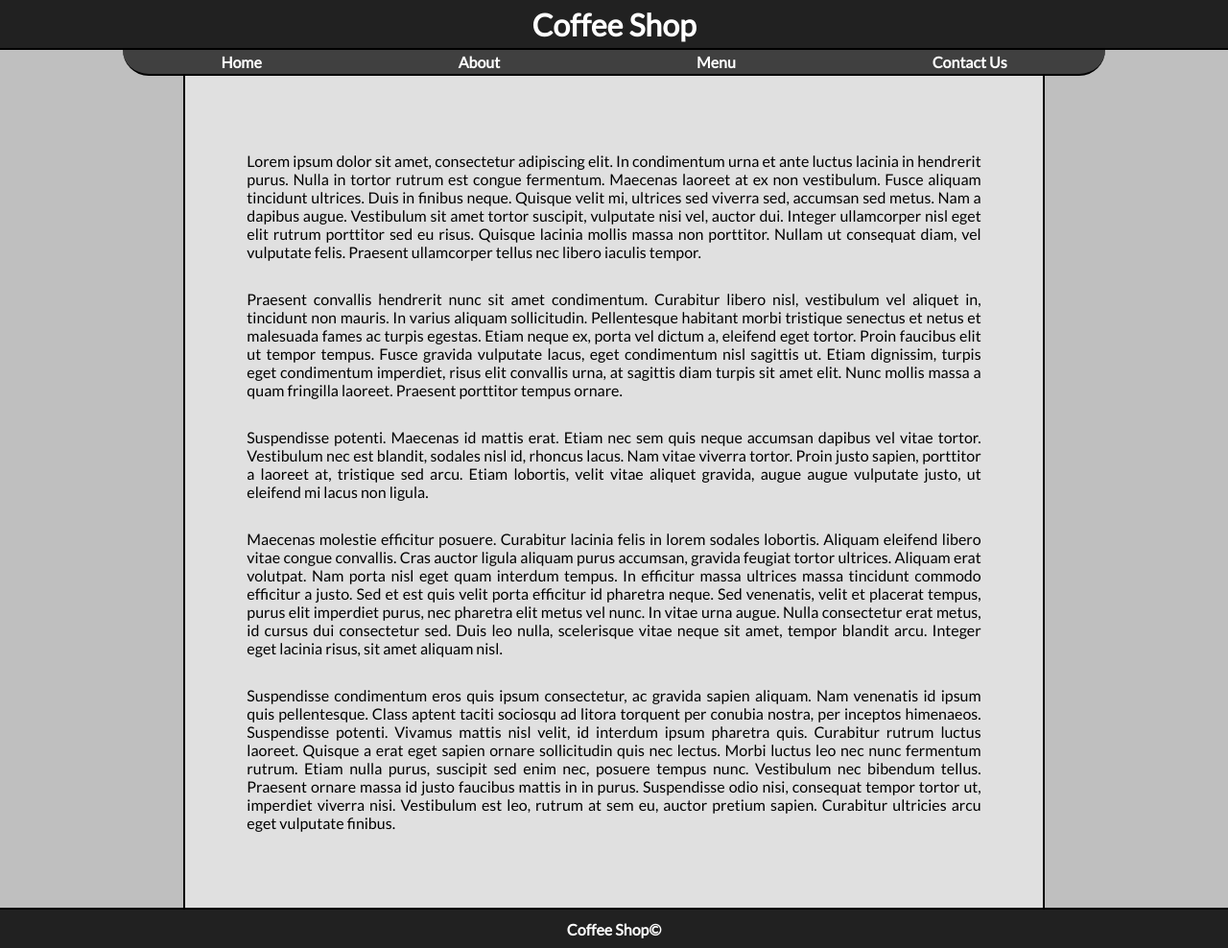
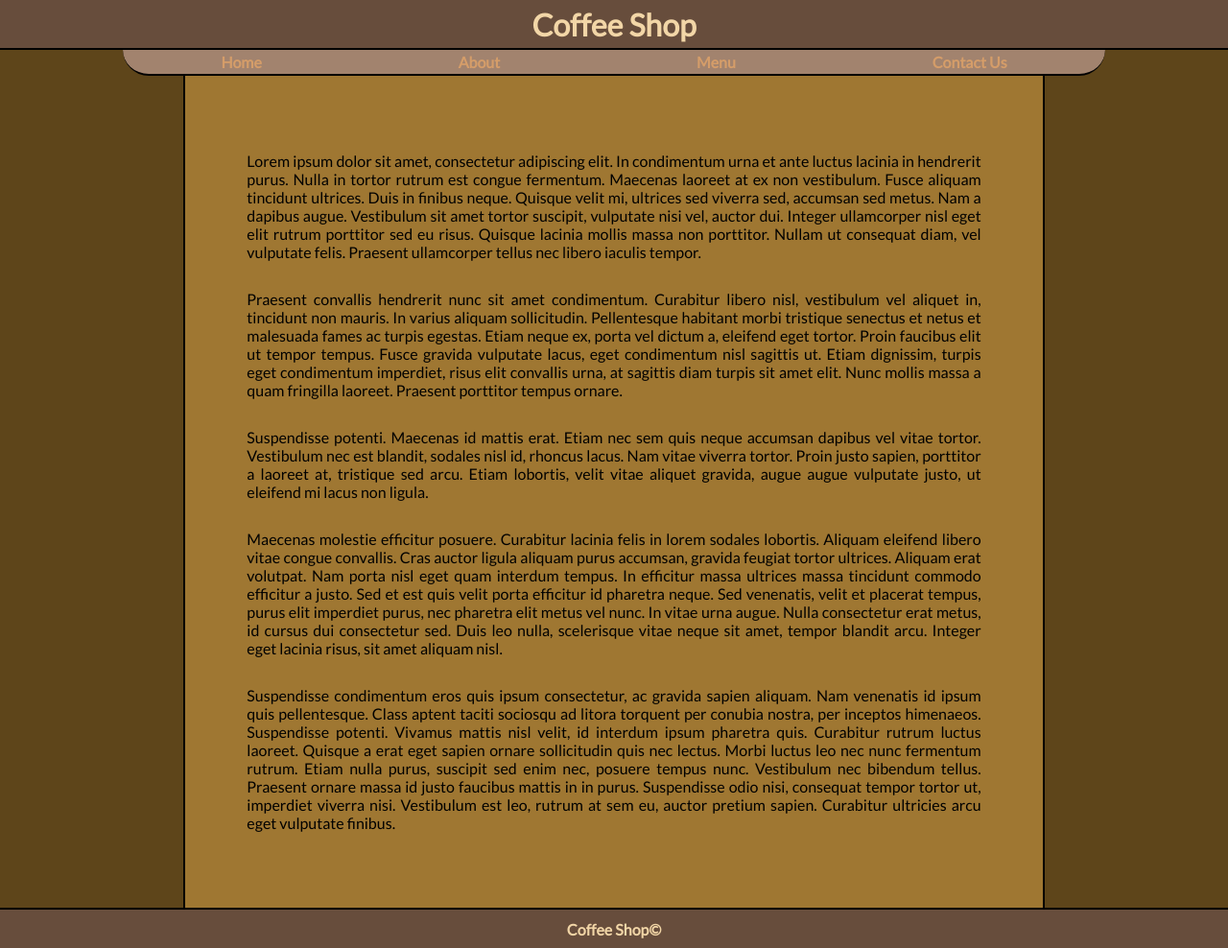
Before and after one commit to brodriguez8774/CS3500GroupProject, a PHP site: page / in a window 1280 px wide. Shown: the whole page at 96% size. Run offline with PHP 8.4, Linux system fonts and the light colour scheme.

Commit message:
Added a color pallet, added to the todo list

```diff
--- a/WebSite/static/css/base.css
+++ b/WebSite/static/css/base.css
@@ -46,7 +46,7 @@ main {
   width: 100%; }
 
 body {
-  background-color: #bfbfbf; }
+  background-color: #5E451A; }
 
 header {
   border-bottom: 2px solid #000; }
@@ -68,10 +68,10 @@ header .login {
   width: 10%; }
 
 header {
-  color: #fff; }
+  color: #F2D6A7; }
 
 header {
-  background-color: #212121; }
+  background-color: #674d3c; }
 
 footer {
   display: flex;
@@ -81,10 +81,10 @@ footer {
 
 footer {
   font-weight: bold;
-  color: #fff; }
+  color: #F2D6A7; }
 
 footer {
-  background-color: #212121;
+  background-color: #674d3c;
   border-top: 2px solid #000; }
 
 nav {
@@ -111,15 +111,12 @@ nav li li {
   display: none; }
 
 nav {
-  color: #fff; }
+  color: #D59D69; }
 
 nav li {
   font-weight: bold; }
 nav a {
-  color: #fff;
-  text-decoration: none; }
-nav a:visited {
-  color: #fff;
+  color: #D59D69;
   text-decoration: none; }
 nav a:hover {
   text-decoration: underline; }
@@ -128,7 +125,7 @@ nav li ul {
   flex-direction: column; }
 
 nav {
-  background-color: #404040; }
+  background-color: #a2836e; }
 
 nav li {
   list-style-type: none; }
@@ -153,7 +150,7 @@ main p {
   text-align: justify; }
 
 main #content {
-  background-color: #e0e0e0;
+  background-color: #9F7732;
   border-right: 2px solid #000;
   border-left: 2px solid #000; }
 
--- a/WebSite/static/css/sass/_body.scss
+++ b/WebSite/static/css/sass/_body.scss
@@ -111,7 +111,7 @@ main {
 //**************************************************
 
 body {
-    background-color: $color-greyLight;
+    background-color: #5E451A;
 }
 
 header {
--- a/WebSite/static/css/sass/_content.scss
+++ b/WebSite/static/css/sass/_content.scss
@@ -143,7 +143,7 @@ main {
 main {
 
     #content {
-        background-color: $color-greyLightMore;
+        background-color: #9F7732;
         //background-color: $color-white;
 
         border-right: 2px solid $color-black;
--- a/WebSite/static/css/sass/_footer.scss
+++ b/WebSite/static/css/sass/_footer.scss
@@ -60,7 +60,7 @@ footer {
 footer {
     font-weight: bold;
 
-    color: $color-white;
+    color: #F2D6A7;
 }
 
 //**************************************************
@@ -96,7 +96,7 @@ footer {
 //**************************************************
 
 footer {
-    background-color: $color-greyDarkMore;
+    background-color: #674d3c;
 
     border-top: 2px solid $color-black;
 }
--- a/WebSite/static/css/sass/_header.scss
+++ b/WebSite/static/css/sass/_header.scss
@@ -69,7 +69,7 @@ header {
 //**************************************************
 
 header {
-    color: $color-white;
+    color: #F2D6A7;
 }
 
 //**************************************************
@@ -105,7 +105,7 @@ header {
 //**************************************************
 
 header {
-    background-color: $color-greyDarkMore;
+    background-color: #674d3c;
 }
 
 //**************************************************
--- a/WebSite/static/css/sass/_nav.scss
+++ b/WebSite/static/css/sass/_nav.scss
@@ -89,7 +89,7 @@ nav {
 //**************************************************
 
 nav {
-    color: $color-white;
+    color: #D59D69;
 }
 
 nav {
@@ -99,13 +99,7 @@ nav {
     }
 
     a {
-        color: $color-white;
-
-        text-decoration: none;
-    }
-
-    a:visited {
-        color: $color-white;
+        color: #D59D69;
 
         text-decoration: none;
     }
@@ -156,7 +150,7 @@ nav {
 //**************************************************
 
 nav {
-    background-color: $color-greyDark;
+    background-color: #a2836e;
 }
 
 nav {
```
Also changed, not shown: 1 other file.
